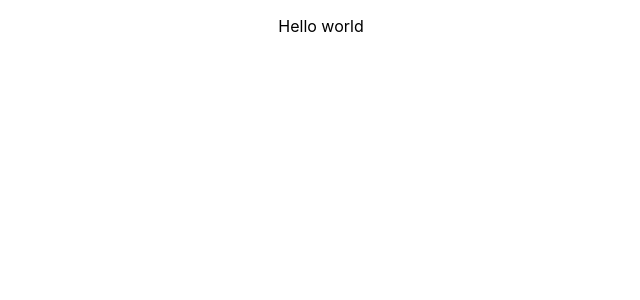
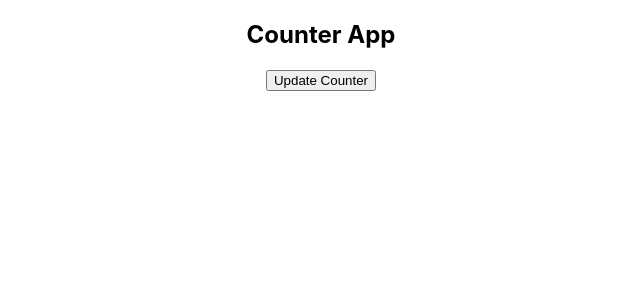
Before and after one commit to Craques/tdd-tutorial, a React (Create React App) app: page / in a window 1280 px wide. Shown: the top 300 px of the page, without its empty margins (319-959 px from the left). Built offline with nearby package versions, Linux system fonts and the light colour scheme.

Commit message:
added the counter app and its tests

```diff
--- a/src/App.js
+++ b/src/App.js
@@ -1,11 +1,11 @@
 import React from 'react';
-import logo from './logo.svg';
 import './App.css';
+import CounterApp from './components/counterApp'
 
 function App() {
   return (
     <div className="App">
-      <p>Hello world</p>
+      <CounterApp/>
     </div>
   );
 }
--- /dev/null
+++ b/src/components/counterApp.js
@@ -0,0 +1,19 @@
+import React from 'react'
+
+function CounterApp(){
+    return(
+        <div data-test="counter-component">
+        <section>
+            <h1 data-test='counter-display'>
+            Counter App
+            </h1>
+
+            <button data-test='increment-button'>
+            Update Counter
+            </button>
+        </section>
+        </div>
+    )
+}
+
+export default CounterApp
```
Also changed, not shown: 1 other file (tests, documents, lock files or other folders).
